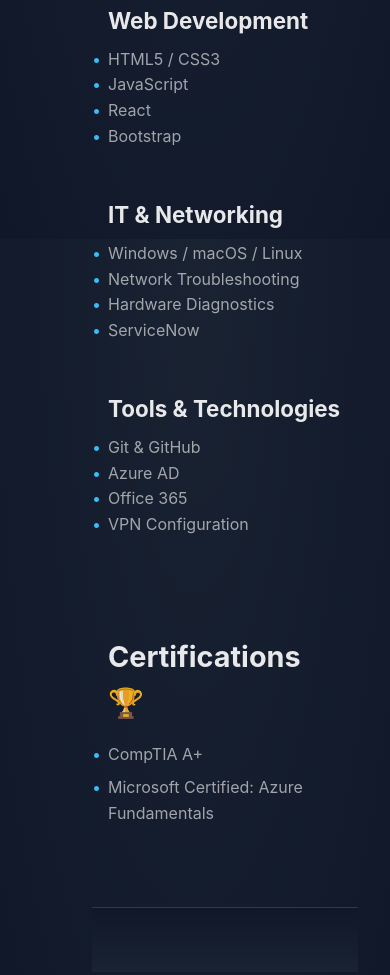
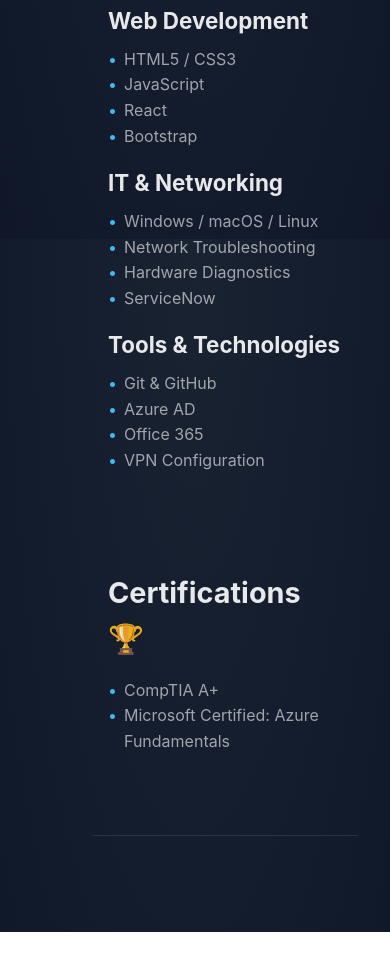
Before and after one commit to ItsAl3xx/MyPortfolio, a plain HTML site: page skills.html in a window 390 px wide. Shown: the part 605-1580 px from the top of the page. After the commit the page ends 1537 px from the top, so only its background shows below. Drawn offline with Linux system fonts and the light colour scheme.

Commit message:
Fixed footer style to match with the background

```diff
--- a/style.css
+++ b/style.css
@@ -263,9 +263,8 @@ ul li::before {
 }
 
 /* Footer styles */
-
 footer {
-    background: linear-gradient(to bottom, var(--bg-primary), var(--bg-secondary));
+    background: transparent; /* Remove the gradient background */
     color: var(--text-secondary);
     padding: 2rem 0;
     margin-top: 2rem;
@@ -326,42 +325,6 @@ footer {
     width: 24px;
     height: 24px;
     fill: currentColor;
-}
-
-.skills-grid {
-    display: grid;
-    grid-template-columns: repeat(auto-fit, minmax(250px, 1fr));
-    gap: 2rem;
-}
-
-.skill-category h3 {
-    margin-bottom: 0.5rem;
-}
-
-.skill-category ul {
-    list-style-type: none;
-    padding-left: 0;
-}
-
-.certifications-list {
-    list-style-type: none;
-    padding-left: 0;
-}
-
-.certifications-list li {
-    margin-bottom: 0.5rem;
-}
-
-@media (max-width: 768px) {
-    .footer-content {
-        flex-direction: column;
-        text-align: center;
-        gap: 1.5rem;
-    }
-
-    .footer-nav, .footer-social {
-        justify-content: center;
-    }
 }
 
 /* Style for the button links */
```
